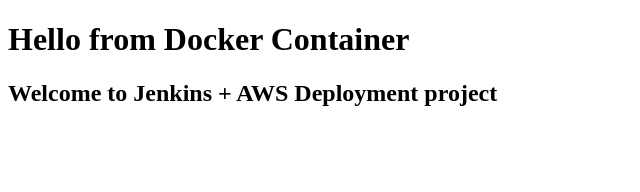
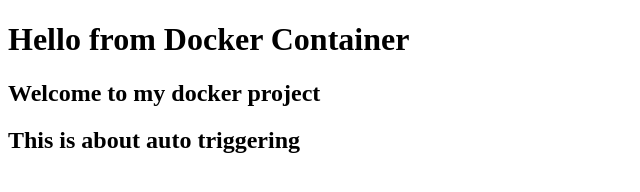
Before and after one commit to SamyuEswar/devops_pro, a plain HTML site: page index.html in a window 1280 px wide. Shown: the whole page, without its empty margins (0-640 px from the left). Drawn offline with Linux system fonts and the light colour scheme.

Commit message:
Update welcome message in index.html

```diff
--- a/index.html
+++ b/index.html
@@ -5,6 +5,7 @@
 </head>
 <body>
     <h1>Hello from Docker Container </h1>
-    <h2>Welcome to Jenkins + AWS Deployment project</h2>
+    <h2>Welcome to my docker project</h2>
+    <h2>This is about auto triggering</h2>
 </body>
 </html>
```
